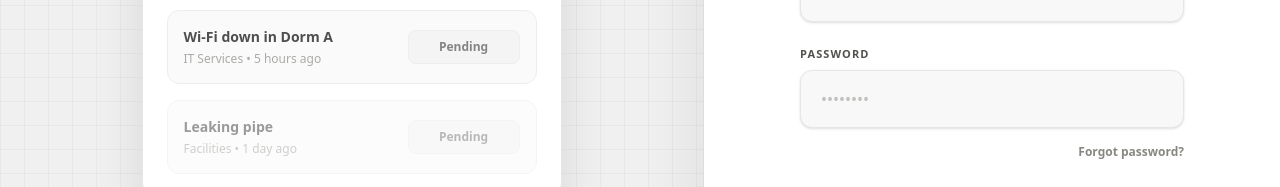
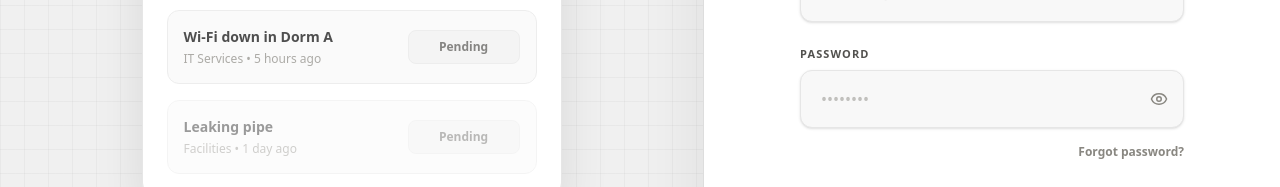
Before and after one commit to sidhhay/resolvex, a React (Vite) app in the folder client/: page /login in a window 1280 px wide. Shown: the part 379-566 px from the top of the page. Built offline with nearby package versions, Linux system fonts and the light colour scheme; no server answers.

Commit message:
Add password visibility toggle

```diff
--- a/client/src/pages/LoginPage.jsx
+++ b/client/src/pages/LoginPage.jsx
@@ -1,6 +1,6 @@
 import { useState, useEffect } from 'react';
 import { Link, Navigate, useLocation, useNavigate } from 'react-router-dom';
-import { ShieldCheck, Sun, Moon, Monitor, ArrowRight, Check } from 'lucide-react';
+import { ShieldCheck, Sun, Moon, Monitor, ArrowRight, Check, Eye, EyeOff } from 'lucide-react';
 import { useAuth } from '../context/AuthContext.jsx';
 import { useTheme } from '../context/ThemeContext.jsx';
 import { Spinner } from '../components/ui/index.jsx';
@@ -131,6 +131,7 @@ export function LoginPage() {
 
   const [email, setEmail] = useState('');
   const [password, setPassword] = useState('');
+  const [showPassword, setShowPassword] = useState(false);
   const [error, setError] = useState(null);
   const [submitting, setSubmitting] = useState(false);
 
@@ -238,16 +239,21 @@ export function LoginPage() {
               <label htmlFor="password" className="block text-[11px] font-bold text-ink-secondary uppercase tracking-widest mb-2 transition-colors group-focus-within:text-series-1">
                 Password
               </label>
+              <div className="relative">
               <input
                 id="password"
-                type="password"
+                type={showPassword ? "text" : "password"}
                 autoComplete="current-password"
                 required
-                className="w-full bg-surface border border-line rounded-xl px-5 py-4 text-ink font-medium shadow-sm focus:outline-none focus:border-series-1 focus:ring-4 focus:ring-series-1/20 transition-all placeholder:text-ink-muted/50"
+                className="w-full bg-surface border border-line rounded-xl px-5 py-4 pr-12 text-ink font-medium shadow-sm focus:outline-none focus:border-series-1 focus:ring-4 focus:ring-series-1/20 transition-all placeholder:text-ink-muted/50"
                 value={password}
                 onChange={(e) => setPassword(e.target.value)}
                 placeholder="••••••••"
               />
+              <button type="button" onClick={() => setShowPassword((value) => !value)} aria-label={showPassword ? "Hide password" : "Show password"} className="absolute right-4 top-1/2 -translate-y-1/2 text-ink-muted hover:text-ink" tabIndex={0}>
+                {showPassword ? <EyeOff size={18} /> : <Eye size={18} />}
+              </button>
+              </div>
             </div>
 
               <div className="flex justify-end -mt-2">
```
